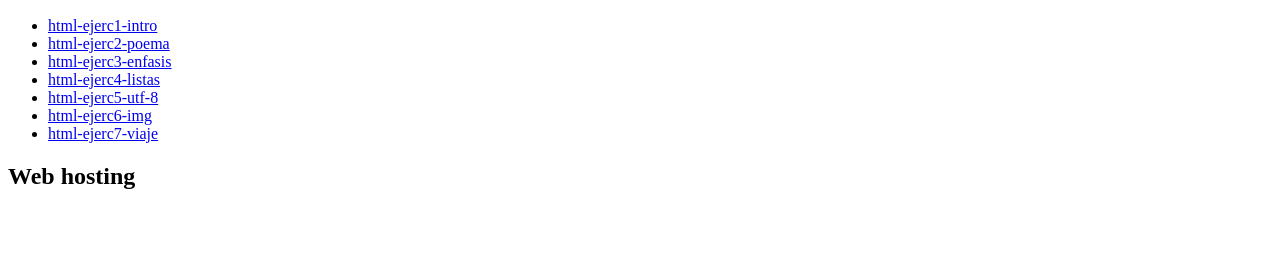
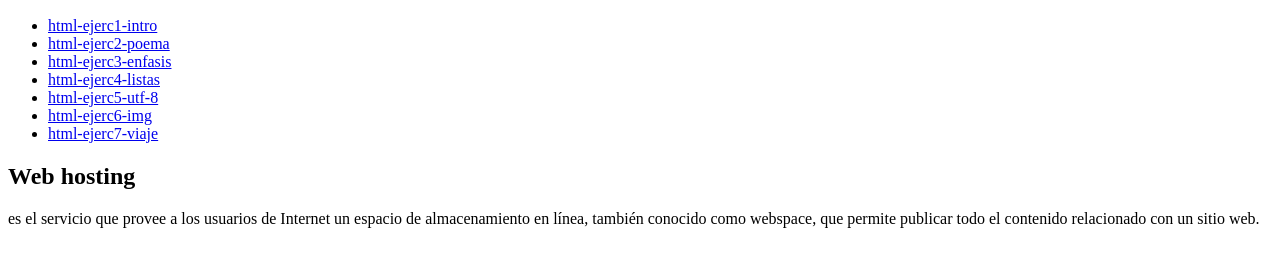
Before and after one commit to mauromm76/mauromm76.github.io, a plain HTML site: page index.html in a window 1280 px wide. Shown: the part 148-414 px from the top of the page. Drawn offline with Linux system fonts and the light colour scheme.

Commit message:
Update index.html

```diff
--- a/index.html
+++ b/index.html
@@ -18,5 +18,6 @@
              <li><a href="ejercicios_html/html-ejerc7-viaje.html">html-ejerc7-viaje </a></li>
         </ul>
         <h2>Web hosting</h2>
+        <p>es el servicio que provee a los usuarios de Internet un espacio de almacenamiento en línea, también conocido como webspace, que permite publicar todo el contenido relacionado con un sitio web.</p>
     </body>
 </html>
```
